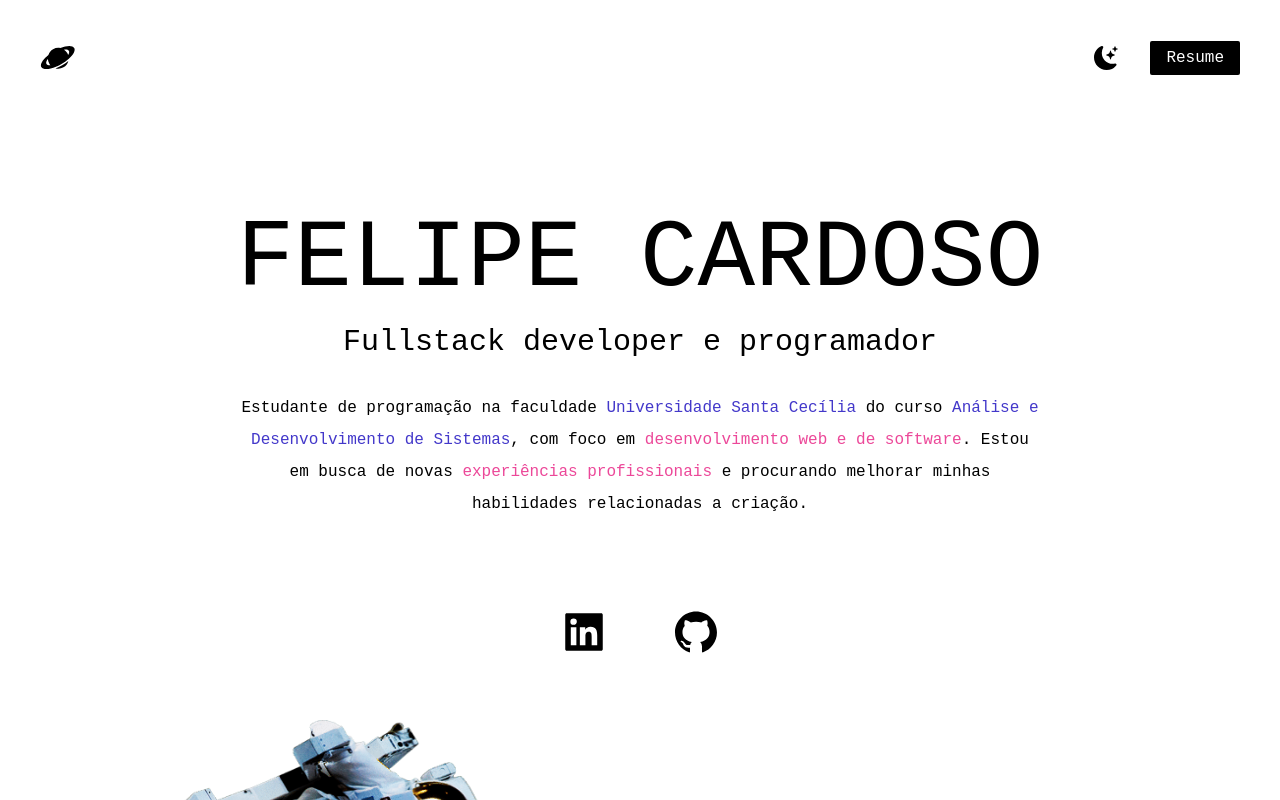
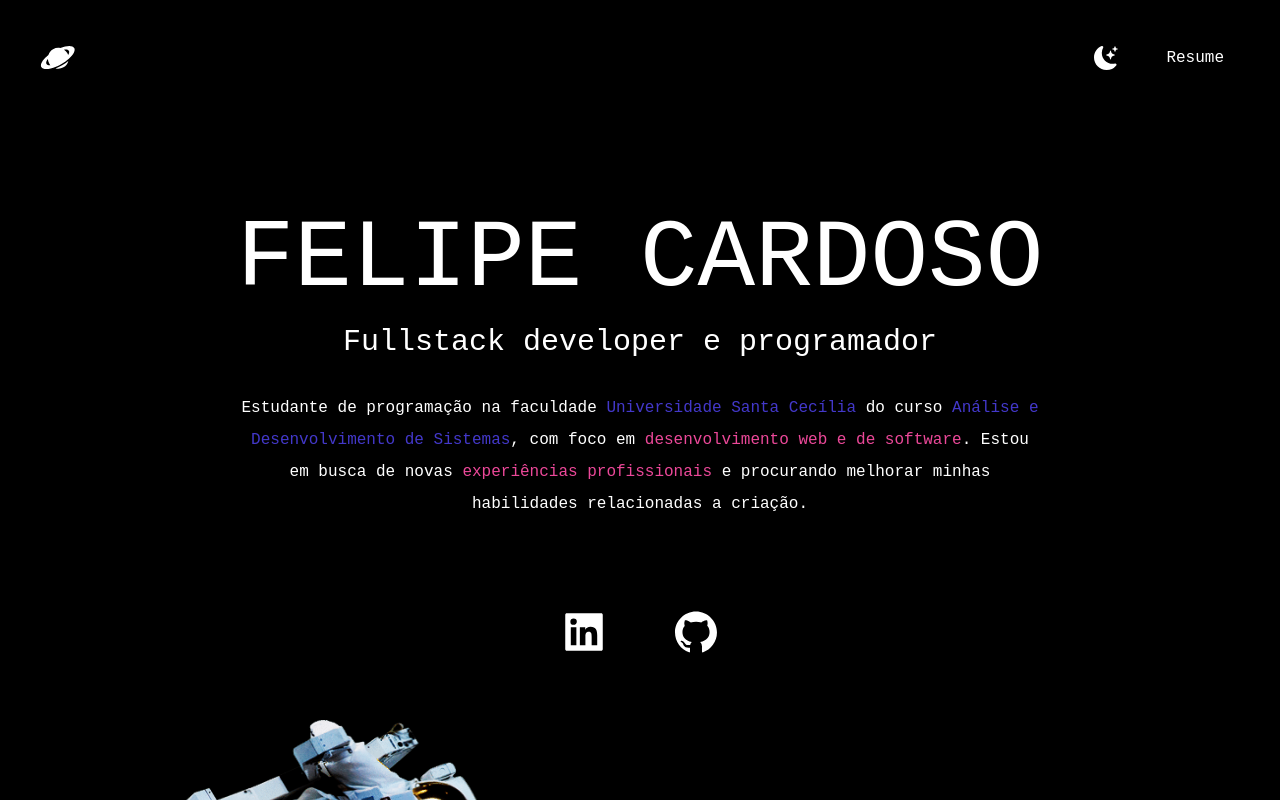
Before and after one commit to imLymei/portfolio, a Next.js app: page / in a window 1280 px wide. Shown: the top 800 px of the page. Built offline with nearby package versions, Linux system fonts and the light colour scheme.

Commit message:
Darkmode update

```diff
--- a/app/page.jsx
+++ b/app/page.jsx
@@ -18,10 +18,10 @@ import Astronaut2 from '../public/astronaut.webp';
 import { useState } from 'react';
 
 export default function Home() {
-	const [darkMode, setDarkMode] = useState(false);
+	const [darkMode, setDarkMode] = useState(true);
 
 	return (
-		<div className={darkMode ? 'bg-black dark text-white' : 'bg-white'}>
+		<div className={darkMode ? 'bg-black text-white' : ' bg-white'}>
 			<main className='px-10'>
 				<section className='min-h-screen'>
 					<nav className='py-10 mb-12 flex justify-between'>
@@ -81,13 +81,13 @@ export default function Home() {
 							href='https://www.linkedin.com/in/imlymei/'
 							rel='noreferrer'
 							target={'_blank'}>
-							<AiFillLinkedin />
+							<AiFillLinkedin className='hover:scale-110 transition-all' />
 						</a>
 						<a
 							href='https://github.com/imLymei'
 							rel='noreferrer'
 							target={'_blank'}>
-							<AiFillGithub />
+							<AiFillGithub className='hover:scale-110 transition-all' />
 						</a>
 					</div>
 					<div className='relative left-[-15%] sm:left-[-10%] h-[30vw] sm:h-[20vw] w-[60vw] sm:w-[45vw] my-10'>
```
